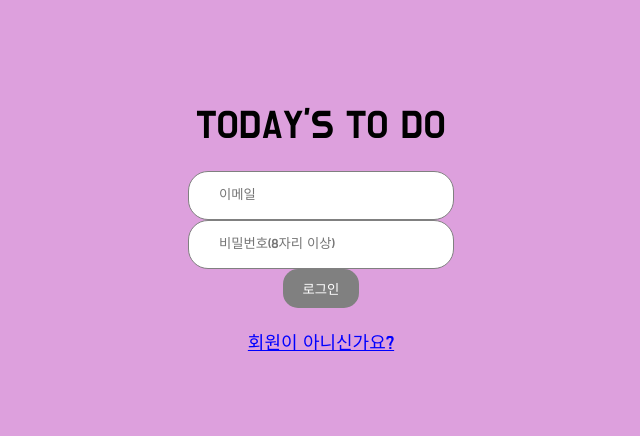
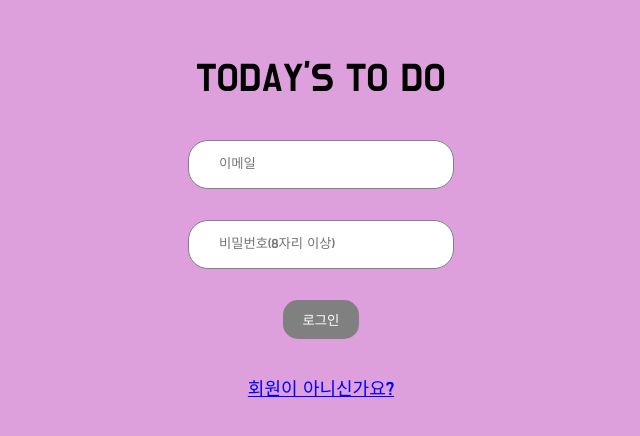
Before and after one commit to Hwang-Junsu/wanted-pre-onboarding-frontend, a React (Create React App) app: page / in a window 1280 px wide. Shown: the part 172-608 px from the top of the page, without its empty margins (319-959 px from the left). Built offline with nearby package versions, Linux system fonts and the light colour scheme.

Commit message:
wanted-pre-onboarding-frontend

```diff
--- a/src/components/Input.jsx
+++ b/src/components/Input.jsx
@@ -23,4 +23,8 @@ const StyledInput = styled.input`
   padding: 15px 30px;
   border: 1px solid gray;
   border-radius: 20px;
+  outline: none;
+  &:focus {
+    border: 2px solid purple;
+  }
 `;
--- a/src/pages/Auth.jsx
+++ b/src/pages/Auth.jsx
@@ -127,7 +127,8 @@ const Title = styled.div`
 const AuthForm = styled.form`
   display: flex;
   flex-direction: column;
-  justify-content: center;
+  height: 230px;
+  justify-content: space-around;
   align-items: center;
   padding: 10px;
 `;
```
Also changed, not shown: 1 other file (tests, documents, lock files or other folders).
